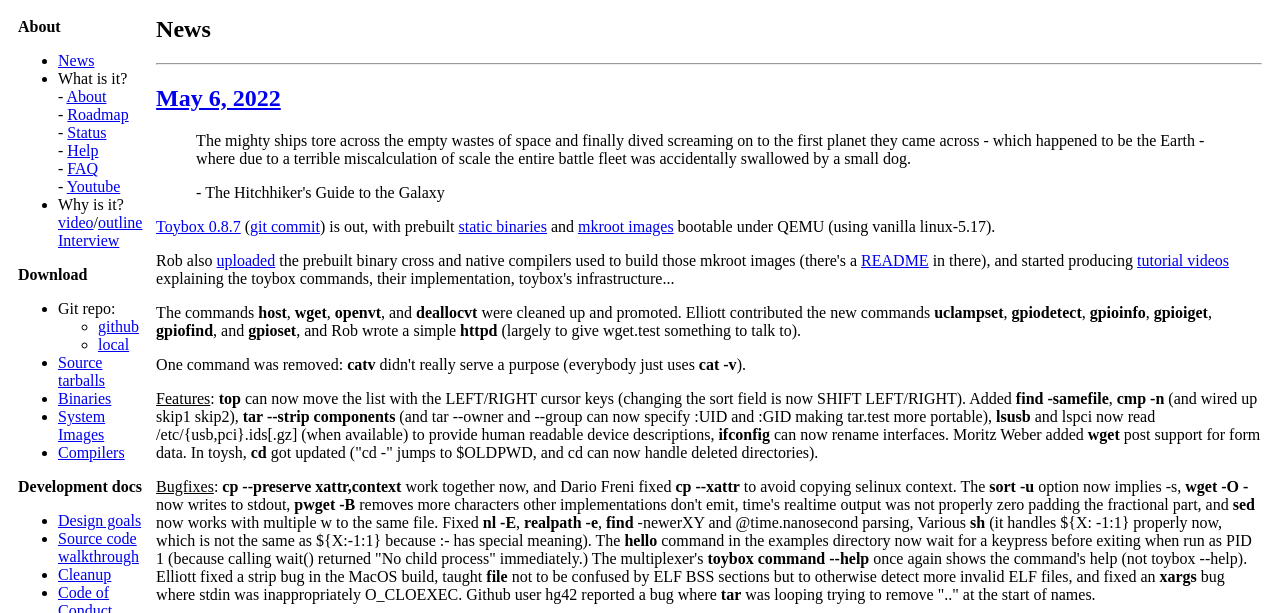
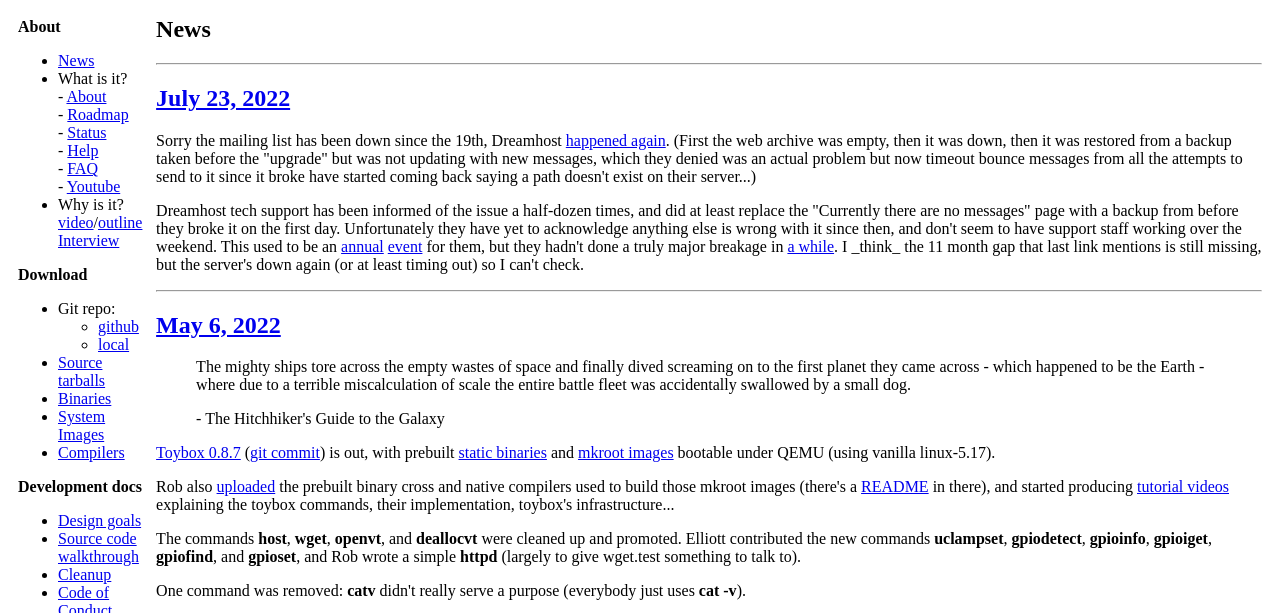
Before and after one commit to landley/toybox, a plain HTML site: page www/news.html in a window 1280 px wide. Shown: the part 58-671 px from the top of the page. Drawn offline with nearby package versions, Linux system fonts and the light colour scheme; files that its build step writes are made by us from their sources.

Commit message:
Yes, dreamhost took the mailing list down again. Not just the archive, whole list this time.

```diff
--- a/www/news.html
+++ b/www/news.html
@@ -7,6 +7,28 @@
 a development environment. See the links on the left for details.</p>
 
 <h2>News</h2>
+
+<a name="23-07-2022" /><a href="#23-07-2022"><hr><h2><b>July 23, 2022</b></h2></a>
+<p>Sorry the mailing list has been down since the 19th, Dreamhost
+<a href=https://landley.net/notes.html#22-07-2022>happened
+again</a>. (First the web archive was empty, then it was down, then it was
+restored from a backup taken before the "upgrade" but was not updating with
+new messages, which they denied was an actual problem but now timeout bounce
+messages from all the attempts to send to it since it broke have started
+coming back saying a path doesn't exist on their server...)</p>
+
+<p>Dreamhost tech support has been informed of the issue a half-dozen times,
+and did at least replace the "Currently there are no messages" page with a
+backup from before they broke it on the first day. Unfortunately they have yet
+to acknowledge anything else is wrong with it since then, and don't seem to
+have support staff working over the weekend. This used to be an
+<a href=https://landley.net/dreamhost.txt>annual</a>
+<a href=https://landley.net/dreamhost2.txt>event</a> for them,
+but they hadn't done a truly major breakage in
+<a href=#12-21-2015>a while</a>. I _think_ the 11 month gap that last link
+mentions is still missing, but the server's down again (or at least timing
+out) so I can't check.</p>
+</span>
 
 <a name="06-05-2022" /><a href="#06-05-2022"><hr><h2><b>May 6, 2022</b></h2></a>
 <blockquote><p>
```
